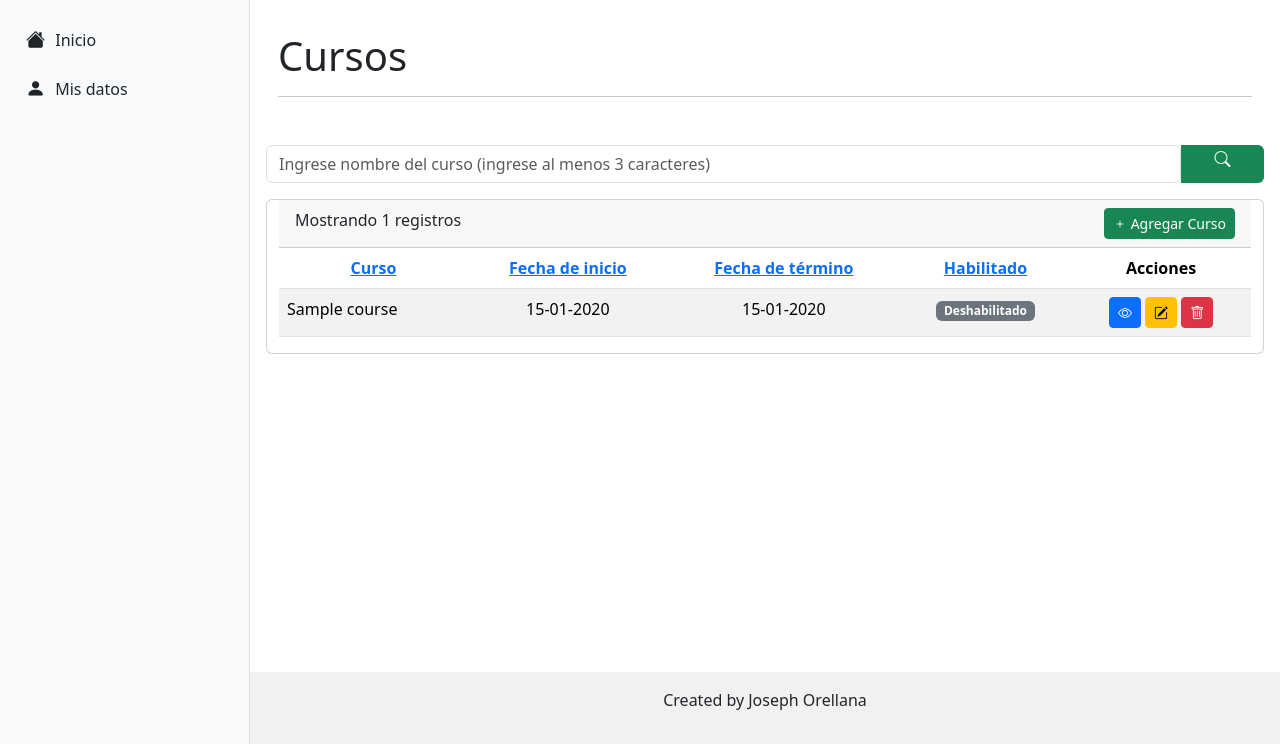
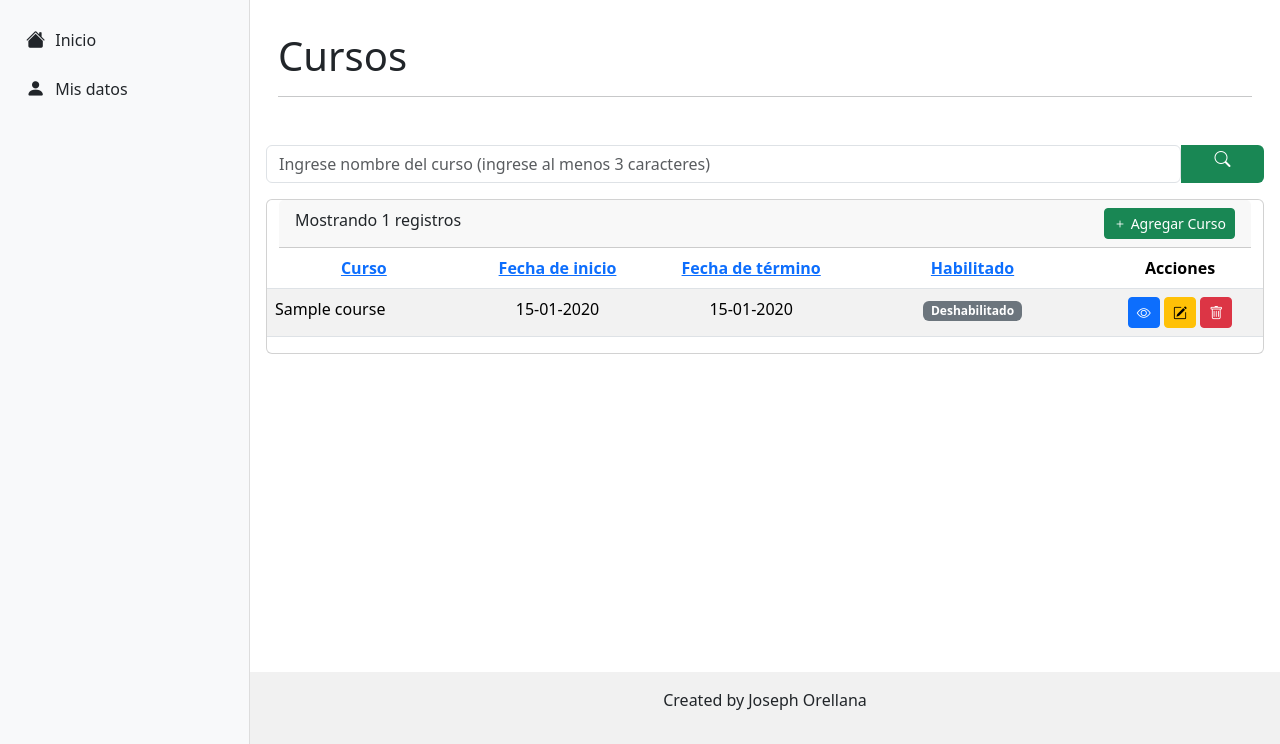
Before and after one commit to josephorellana/demo-with-cakephp, a CakePHP app: template app/src/Template/Courses/index.ctp in a window 1280 px wide. Shown: the part 56-800 px from the top of the page. Run offline with PHP 8.4 and a stand-in for CakePHP, Linux system fonts and the light colour scheme; the template is opened without the code that fills it: most values are stand-ins (such as "Sample title", 1, 10 or a date in 2020); data that the repository does not hold is empty; some libraries are stand-ins or nearby versions.

Commit message:
Responsiveness fix in courses table

```diff
--- a/app/src/Template/Element/Courses/courses_table.ctp
+++ b/app/src/Template/Element/Courses/courses_table.ctp
@@ -9,7 +9,7 @@
                     Mostrando <?= h($totalCourses) ?> registros
                 <?php endif; ?>
             </span>
-            <div class="col-4 text-end">
+        <div class="col-4 text-end">
             <?= $this->Html->link('<i class="bi bi-plus"></i> Agregar Curso', ['controller' => 'Courses', 'action' => 'add'], ['escape' => false, 'class' => 'btn btn-sm btn-success']) ?>
             </div>
         </div>
@@ -17,22 +17,22 @@
     <div class="card-block">
         <table cellpadding="0" cellspacing="0" class="table table-striped">
             <thead>
-                <tr>
-                    <th scope="col" class="text-center"><?= $this->Paginator->sort('name', 'Curso') ?></th>
-                    <th scope="col" class="text-center"><?= $this->Paginator->sort('start_date', 'Fecha de inicio') ?></th>
-                    <th scope="col" class="text-center"><?= $this->Paginator->sort('end_date', 'Fecha de término') ?></th>
-                    <th scope="col" class="text-center"><?= $this->Paginator->sort('is_enabled', 'Habilitado') ?></th>
-                    <th scope="col" class="actions text-center">Acciones</th>
+                <tr class="row">
+                    <th scope="col" class="text-center col"><?= $this->Paginator->sort('name', 'Curso') ?></th>
+                    <th scope="col" class="text-center col"><?= $this->Paginator->sort('start_date', 'Fecha de inicio') ?></th>
+                    <th scope="col" class="text-center col"><?= $this->Paginator->sort('end_date', 'Fecha de término') ?></th>
+                    <th scope="col" class="text-center col-sm-3"><?= $this->Paginator->sort('is_enabled', 'Habilitado') ?></th>
+                    <th scope="col" class="actions text-center col-sm-2">Acciones</th>
                 </tr>
             </thead>
             <tbody>
                 <?php foreach ($courses as $course): ?>
-                <tr>
-                    <td><?= h($course->name) ?></td>
-                    <td class="text-center"><?= (!empty($course->start_date)) ? date('d-m-Y', strtotime($course->start_date)) : '-' ?></td>
-                    <td class="text-center"><?= (!empty($course->end_date)) ? date('d-m-Y', strtotime($course->end_date)) : '-' ?></td>
-                    <td class="text-center"><?= ($course->is_enabled) ? '<span class="badge text-bg-success">Habilitado</span>': '<span class="badge text-bg-secondary">Deshabilitado</span>' ?></td>
-                    <td class="actions text-center">
+                <tr class="row">
+                    <td class="col"><?= h($course->name) ?></td>
+                    <td class="text-center col"><?= (!empty($course->start_date)) ? date('d-m-Y', strtotime($course->start_date)) : '-' ?></td>
+                    <td class="text-center col"><?= (!empty($course->end_date)) ? date('d-m-Y', strtotime($course->end_date)) : '-' ?></td>
+                    <td class="text-center col-sm-3"><?= ($course->is_enabled) ? '<span class="badge text-bg-success">Habilitado</span>': '<span class="badge text-bg-secondary">Deshabilitado</span>' ?></td>
+                    <td class="actions text-center col-sm-2">
                         <?= $this->Html->link(
                             '<i class="bi bi-eye"></i>',
                             ['action' => 'view', $course->id],
```
